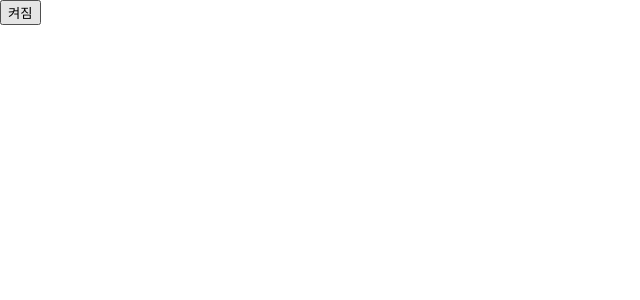
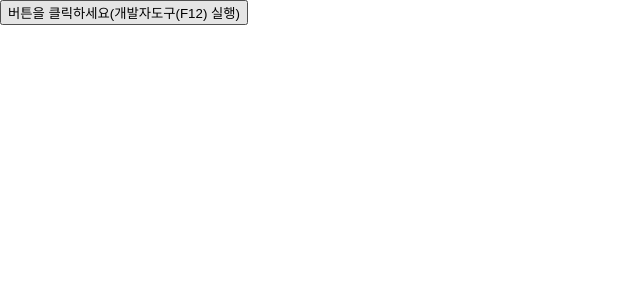
Before and after one commit to Parkhewoo/web2, a React (Create React App) app: page / in a window 1280 px wide. Shown: the top 300 px of the page, without its empty margins (0-640 px from the left). Built offline with nearby package versions, Linux system fonts and the light colour scheme.

Commit message:
8장 이벤트 핸들링 event handler(listener) 의 매개변수에 argument(인수) 전달하는 방법 및 useState)

```diff
--- /dev/null
+++ b/src/08/MyButton2.jsx
@@ -0,0 +1,21 @@
+import React from "react";
+import {useState} from "react";
+
+function MyButton2() {
+    const [count, setCount] = useState(1);
+
+    const btnClick = (id, event) => {
+       console.log(id, event.target, event.x, event.y);
+    };
+    return(
+            <button onClick={(event) => {
+                setCount((count)=> count+1);
+                btnClick(count, event);
+            }}>
+                버튼을 클릭하세요(개발자도구(F12) 실행)
+            </button>
+    );
+
+}
+
+export default MyButton2;
--- a/src/index.js
+++ b/src/index.js
@@ -15,20 +15,21 @@ import reportWebVitals from './reportWebVitals';
 // import BookList from "./05/exam02/BookList";
 // import UserInfoList from "./05/exam03/UserInfoList";
 import NotificationList from "./06/NotificationList";
+import MyButton2 from "./08/MyButton2";
 // import "./06/NotificationList.css";
 // import Counter3 from "./07/01/Counter3";
 // import TextInputWithFocusButton from "./07/02/TextInputWithFocusButton";
 // import Accommodate from "./07/02/Accommodate";
 // import Toggle from "./08/Toggle";
 // import MyButton from "./08/MyButton";
-import Toggle2 from "./08/Toggle2";
+// import Toggle2 from "./08/Toggle2";
 
 
 const root = ReactDOM.createRoot(document.getElementById('root'));
 setInterval(() => {
   root.render(
     <React.StrictMode>
-      <Toggle2/>
+      <MyButton2/>
     </React.StrictMode>
   );
 }, 1000
```
